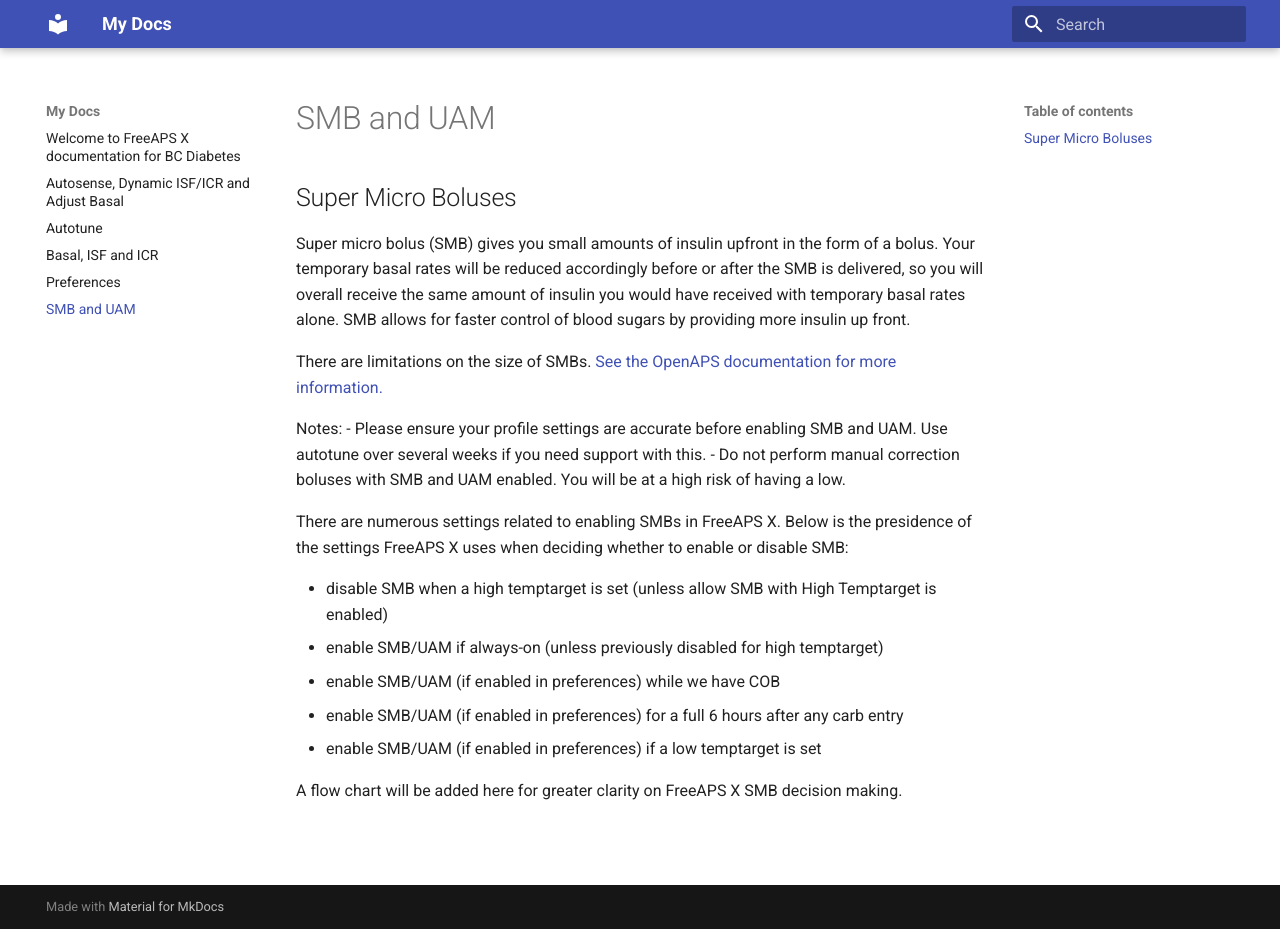
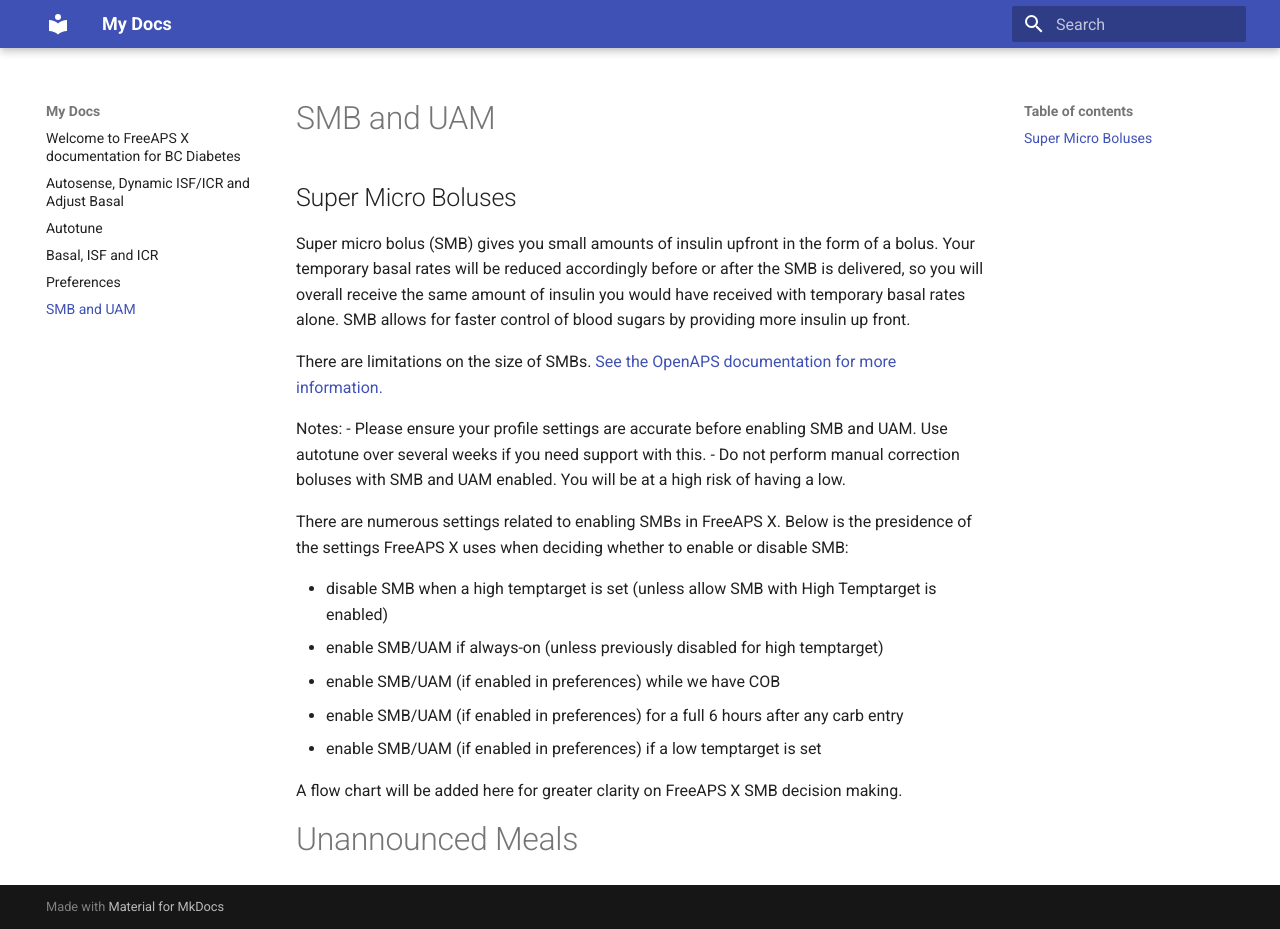
Before and after one commit to adamakeo/faxDocument, an MkDocs documentation site: the page built from docs/smb-uam.md, in a window 1280 px wide and 929 px high. Built offline with MkDocs 1.6.1 and Material for MkDocs 9.7.7, drawn with Linux system fonts in a browser that asks for light colours.

Commit message:
Update smb-uam.md

```diff
--- a/docs/smb-uam.md
+++ b/docs/smb-uam.md
@@ -18,3 +18,5 @@
 - enable SMB/UAM (if enabled in preferences) if a low temptarget is set
 
 A flow chart will be added here for greater clarity on FreeAPS X SMB decision making.
+
+# Unannounced Meals
```
